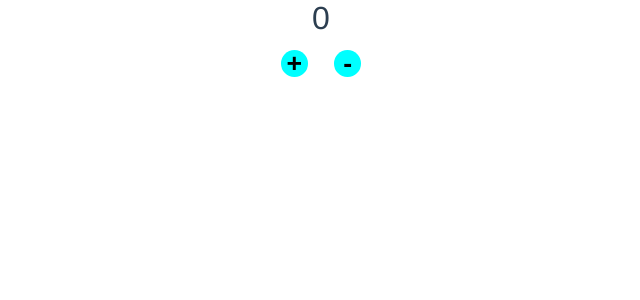
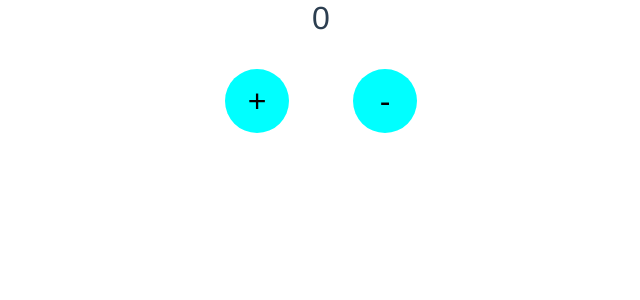
Before and after one commit to j0ker404/counter-vue, a Vue app: page / in a window 1280 px wide. Shown: the top 300 px of the page, without its empty margins (319-959 px from the left). Built offline with nearby package versions, Linux system fonts and the light colour scheme.

Commit message:
center text in btns

```diff
--- a/src/components/ButtonCounter.vue
+++ b/src/components/ButtonCounter.vue
@@ -1,8 +1,8 @@
 <template>
   <button class="round-button">
-    <h1>
-      {{ title }}
-    </h1>
+    {{ title }}
+    <!-- <span>
+    </span> -->
   </button>
 </template>
 
@@ -18,6 +18,7 @@ export default {
 https://stackoverflow.com/questions/37373734/fully-circular-buttons-with-dynamic-size
  */
 .round-button {
+  /* make circular */
   height: 2em;
   width: 2em;
   border-radius: 50%;
@@ -25,15 +26,11 @@ https://stackoverflow.com/questions/37373734/fully-circular-buttons-with-dynamic
   background-color: aqua;
   margin: 1em;
 
+  /* center text */
   display: flex;
   justify-content: center;
   align-items: center;
-  align-self: center;
-}
 
-.round-button > span {
-  /* display: inline-block;
-  vertical-align: middle; */
-  max-width: 90%;
+  font: 2em sans-serif;
 }
 </style>
```
